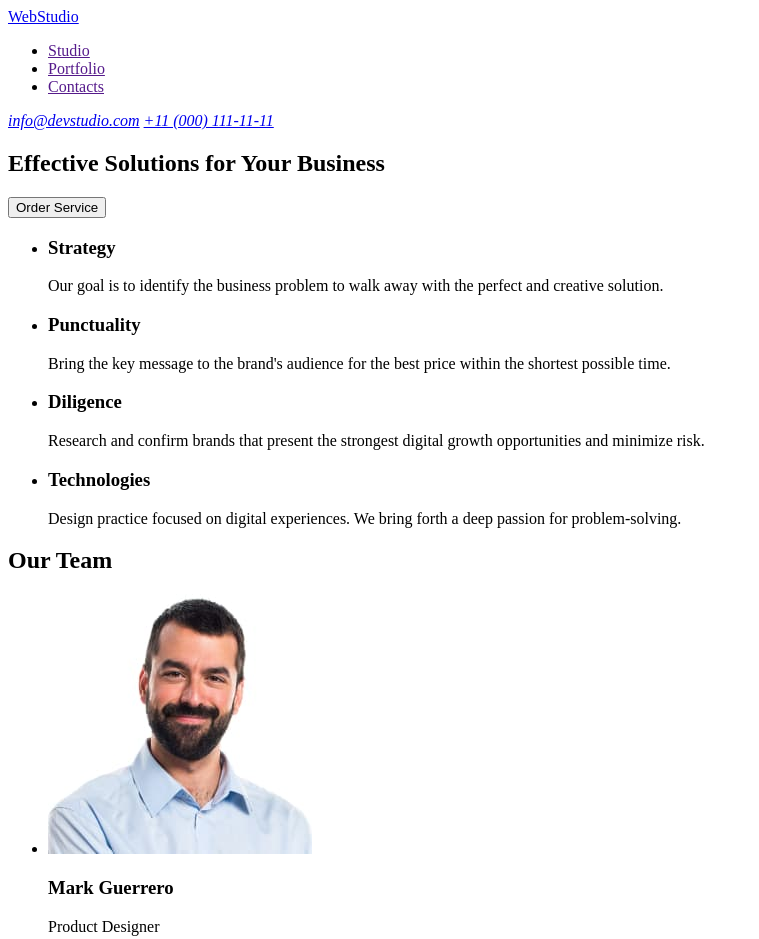
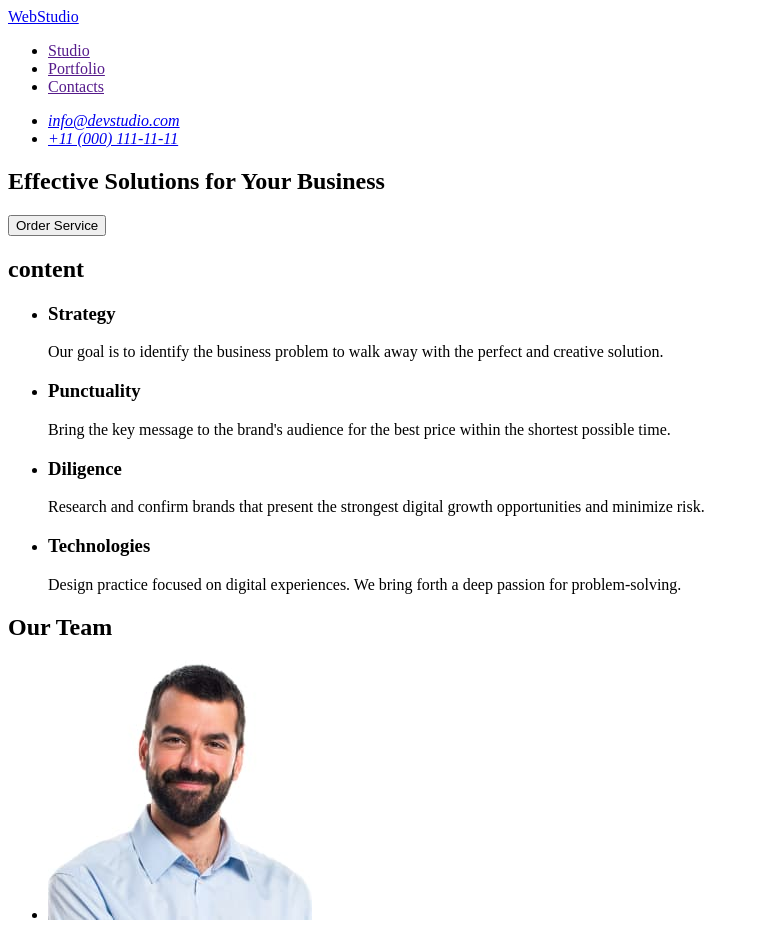
Before and after one commit to YuliiaZolotareva/goit-markup-hw-01, a plain HTML site: page index.html in a window 1280 px wide. Shown: the top 939 px of the page, without its empty margins (0-759 px from the left). Drawn offline with Linux system fonts and the light colour scheme.

Commit message:
home work 2

```diff
--- a/index.html
+++ b/index.html
@@ -9,9 +9,9 @@
     <header>
         <div>
 
-   <a href="LOGO">WebStudio</a>
 
-      <nav>
+       <nav>
+        <a href="./index.html">WebStudio</a>
           <ul>
             <li>
           <a href="">Studio</a>
@@ -26,22 +26,23 @@
         </nav>
 
         <address>
-          <a href="mailto:info@devstudio.com">info@devstudio.com</a>
-          <a href="tel:+11(000)111-11-11">+11 (000) 111-11-11</a>
+          <ul>
+          <li><a href="mailto:info@devstudio.com">info@devstudio.com</a></li>
+          <li><a href="tel:+110001111111">+11 (000) 111-11-11</a></li>
+        </ul>
         </address>
 
       </div>
     </header>
     <main>
       <section>
-        <div>
         <h1>Effective Solutions for Your Business</h1>
         <button type="button">Order Service</button>
-    </div>
       </section>
 
       <section>
-        <div>
+        <h2>content</h2>
+
         <ul>
           <li>
             <h3>Strategy</h3>
@@ -66,12 +67,13 @@
           </li>
           <li>
             <h3>Technologies</h3>
-            <p>Design practice focused on digital experiences. We bring forth a
+            <p>
+              Design practice focused on digital experiences. We bring forth a
                 deep passion for problem-solving.
             </p>
           </li>
         </ul>
-    </div>
+
       </section>
 
       <section>
@@ -117,9 +119,8 @@
     </main>
     <footer>
         <section>
-      <!--добавити логотип-->
       <div>
-      <a href="logo">WebStudio</a>
+      <a href="./index.html">WebStudio</a>
       <p>
         Increase the flow of customers and sales for your business with digital
         marketing & growth solutions.
```
